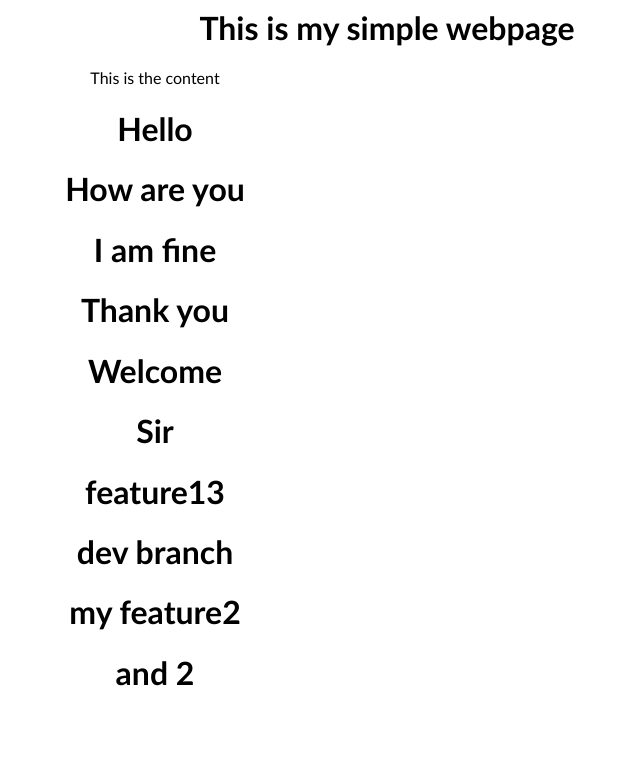
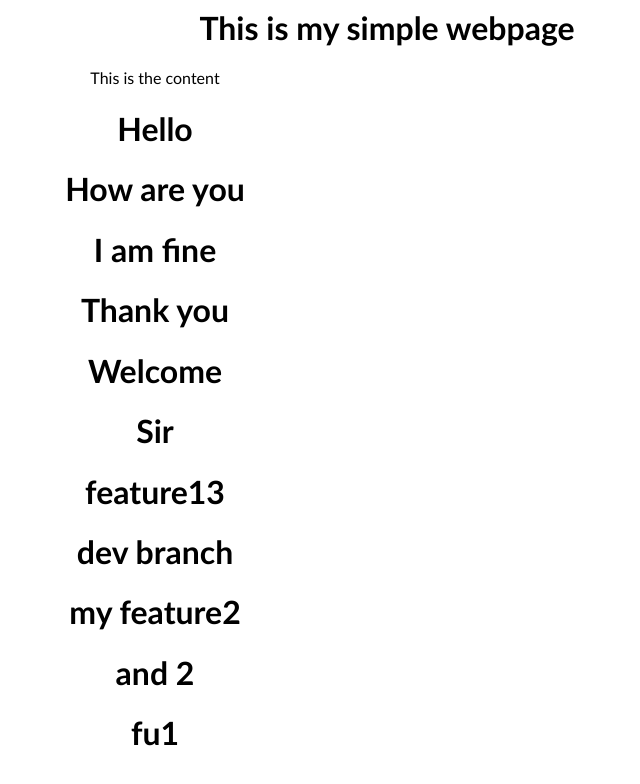
Before and after one commit to ManreetKaur17/-COMP_2800_Feature_Branch_workflow, a plain HTML site: page index.html in a window 1280 px wide. Shown: the whole page, without its empty margins (253-893 px from the left). Drawn offline with Linux system fonts and the light colour scheme.

Commit message:
fu1 commit

```diff
--- a/index.html
+++ b/index.html
@@ -20,5 +20,6 @@
         <h1>dev branch</h1>
         <h1>my feature2</h1>
         <h1> and 2</h1>
+        <h1>fu1</h1>
     </body>
 </html>
```
